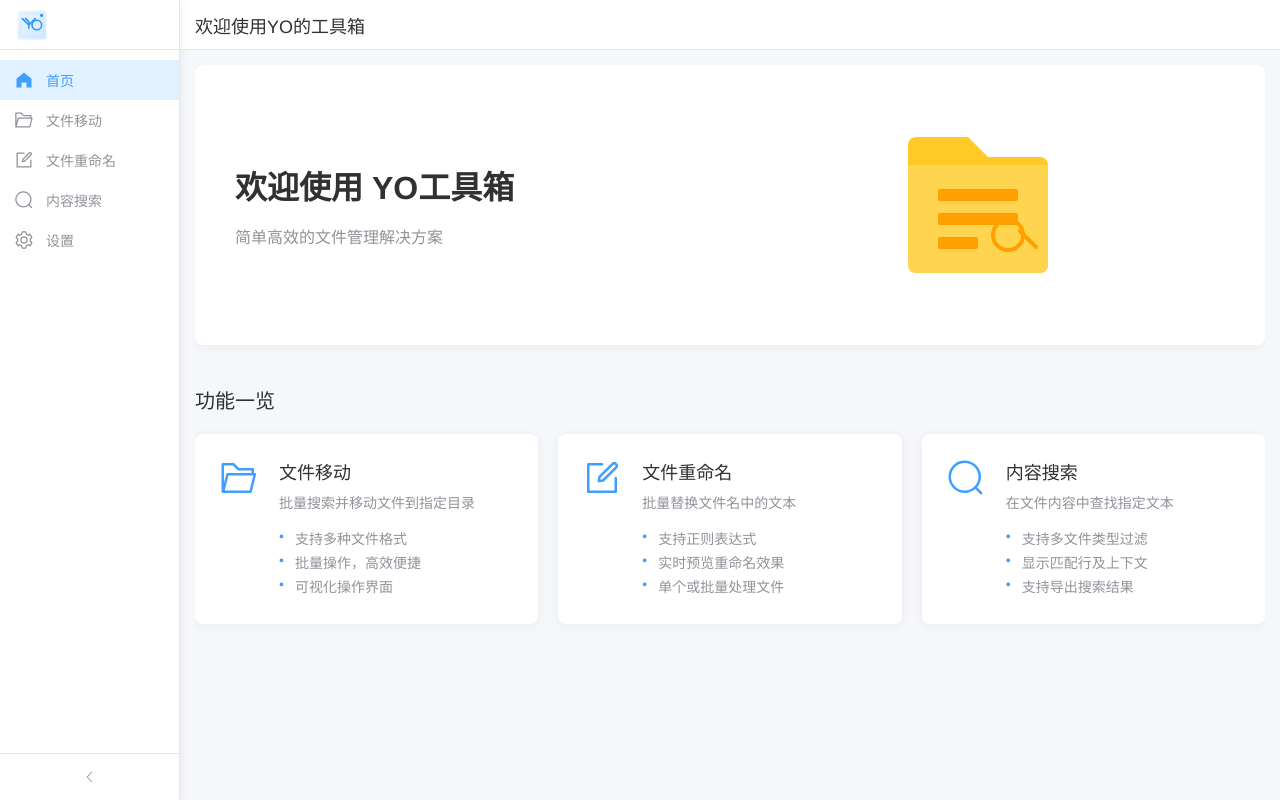
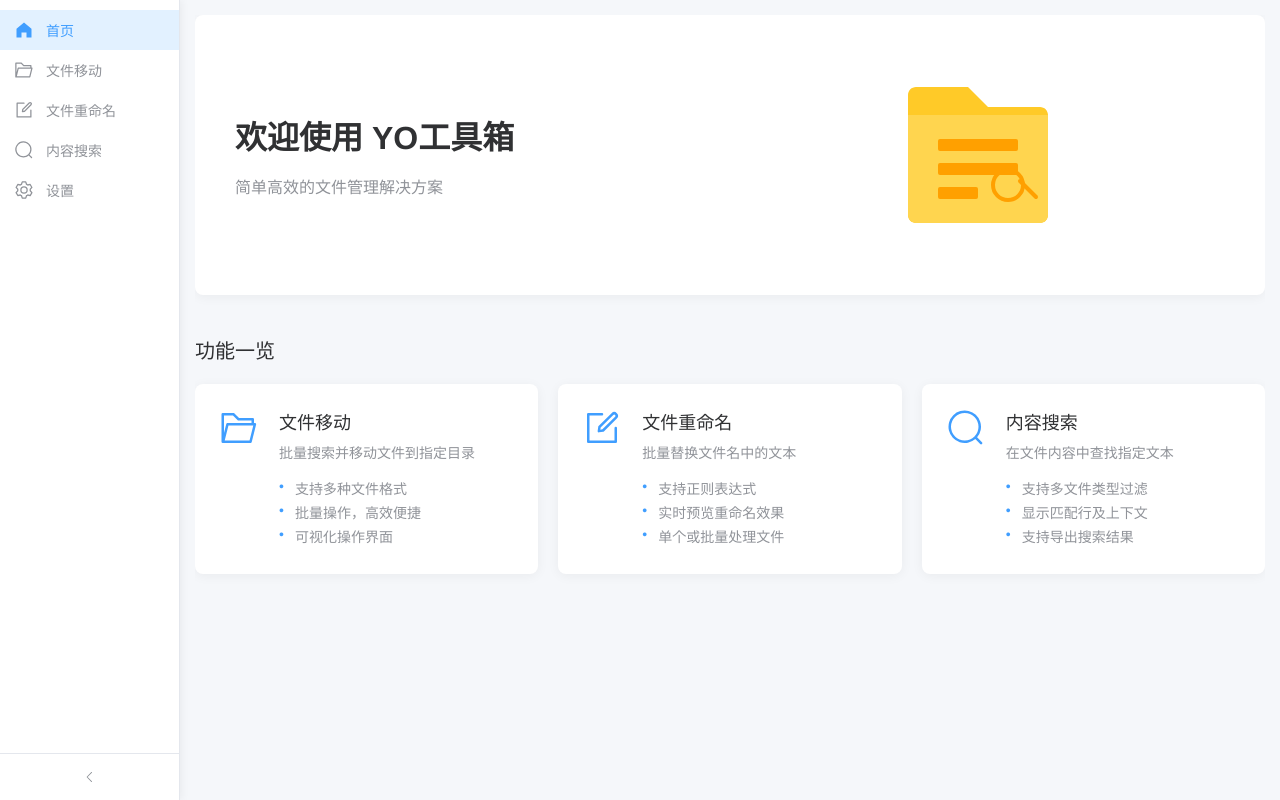
Before and after one commit to redhair4740/toolbox, a Vue app: page / in a window 1280 px wide. Built offline with nearby package versions, Linux system fonts and the light colour scheme.

Commit message:
refactor(layout): 移除侧边栏 logo 和内容页眉
- 删除了侧边栏中的 logo 组件
- 删除了主内容区的 content-header 组件
- 移除了相关的 CSS 样式

```diff
--- a/src/renderer/src/App.vue
+++ b/src/renderer/src/App.vue
@@ -2,11 +2,6 @@
   <div class="app-container">
     <!-- 侧边导航 -->
     <div class="sidebar" :class="{ 'sidebar-collapsed': isSidebarCollapsed }">
-      <div class="logo">
-        <img src="./assets/logo-gradient.svg" alt="YO工具箱" class="logo-image" />
-        <!-- <span v-if="!isSidebarCollapsed" class="logo-text">工具箱</span> -->
-      </div>
-
       <div class="nav-items">
         <div class="nav-item" :class="{ active: activeTab === 'home' }" @click="activeTab = 'home'">
           <el-icon><HomeFilled /></el-icon>
@@ -56,10 +51,6 @@
 
     <!-- 主内容区 -->
     <div class="main-content">
-      <div class="content-header">
-        <h1>{{ getPageTitle() }}</h1>
-      </div>
-
       <div class="content-body">
         <Home v-if="activeTab === 'home'" />
         <FileMove v-else-if="activeTab === 'move'" />
@@ -200,27 +191,6 @@ body {
   width: var(--sidebar-collapsed-width);
 }
 
-.logo {
-  height: var(--header-height);
-  display: flex;
-  align-items: center;
-  padding: 0 16px;
-  border-bottom: 1px solid var(--border-color);
-  background-color: var(--bg-color-secondary);
-}
-
-.logo-image {
-  width: 32px;
-  height: 32px;
-}
-
-.logo-text {
-  font-size: 18px;
-  font-weight: bold;
-  margin-left: 12px;
-  color: var(--primary-color);
-}
-
 .nav-items {
   flex: 1;
   padding: 10px 0;
@@ -281,22 +251,6 @@ body {
   background-color: var(--bg-color);
 }
 
-.content-header {
-  height: var(--header-height);
-  display: flex;
-  align-items: center;
-  padding: 0 15px;
-  border-bottom: 1px solid var(--border-color);
-  background-color: var(--bg-color-secondary);
-  color: var(--text-color);
-}
-
-.content-header h1 {
-  color: var(--text-color);
-  font-size: 18px;
-  font-weight: 500;
-}
-
 .content-body {
   flex: 1;
   overflow: auto;
```
